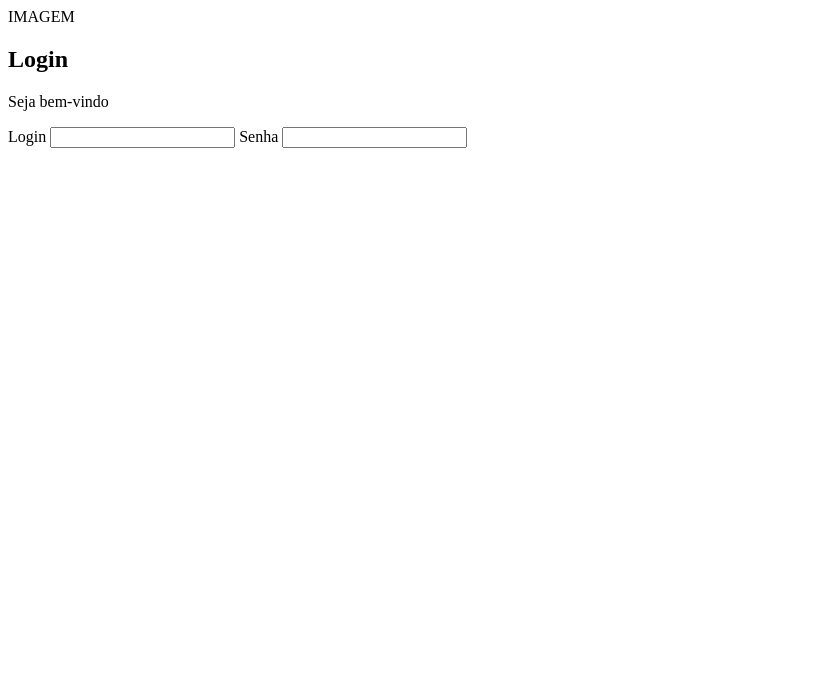
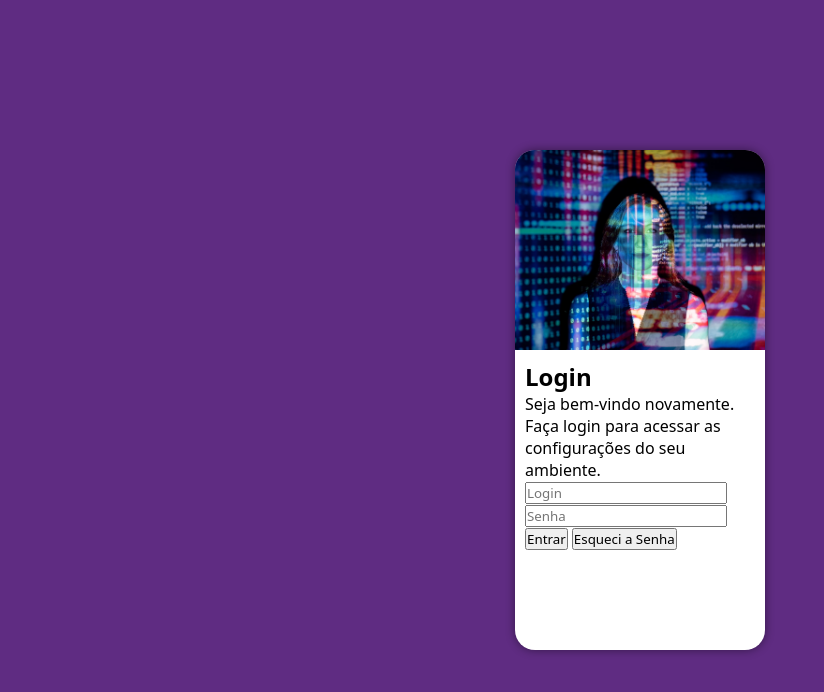
Before and after one commit to brenoviard/tela-login, a plain HTML site: page index.html in a window 1280 px wide. Shown: the whole page, without its empty margins (0-824 px from the left). Drawn offline with Linux system fonts and the light colour scheme.

Commit message:
versao mob

```diff
--- a/index.html
+++ b/index.html
@@ -11,18 +11,23 @@
     <main>
         <section id="login">
             <div id="imagem">
-                IMAGEM
+
             </div>
             <div id="formulario">
                 <h1>Login</h1>
                 <p>
-                    Seja bem-vindo
+                    Seja bem-vindo novamente. Faça login para acessar as configurações do seu ambiente.
                 </p>
                 <form action="login.php" method="post">
-                    <label for="user">Login</label>
-                    <input type="text" name="login" id="user">
-                    <label for="password">Senha</label>
-                    <input type="password" name="senha" id="password">
+                    <label for="user">
+                        <input type="text" name="login" id="user" placeholder="Login">
+                    </label>
+                    <label for="password">
+                        <input type="password" name="senha" id="password" placeholder="Senha">
+                    <p>
+                        <input id="entrar" type="submit" value="Entrar">
+                        <input id="recuperar" type="submit" value="Esqueci a Senha">
+                    </p>
                 </form>
             </div>
         </section>
--- /dev/null
+++ b/style/style-1.css
@@ -0,0 +1,88 @@
+@charset "utf-8";
+
+/*
+    Paleta de cores:
+        Verde: #49a09d
+        Lilás: #5f2c82
+*/
+:root{
+    --cor1: #49a09d;
+    --cor2: #5f2c82;
+}
+
+
+*{
+    margin: 0;
+    padding: 0;
+    font-family: Arial, Helvetica, sans-serif;
+    font-size: 1em;
+}
+
+body, html{
+    height: 100vh;
+}
+
+body{
+    background-color: var(--cor2) ;
+}
+
+section#login{
+    background-color: white;
+    width: 60vw;
+    height: 80vh;
+    margin: auto;
+    border-radius: 15px;
+    position: absolute;
+    top: 50%;
+    left: 50%;
+    transform: translate(-50%,-50%);
+}
+
+#imagem{
+    background: lightgray url(../imagens/tela-login.jpg) no-repeat bottom center;
+    background-size: cover;
+    height: 40%;
+    border-top-left-radius: 15px;
+    border-top-right-radius: 15px;
+}
+
+#formulario{
+    text-align: center;
+    padding: 10px;
+}
+
+#formulario > h1{
+    margin: 10px 0;
+    font-size: 2em;
+}
+
+#formulario > p{
+    text-align: center;
+    padding: 10px;
+}
+
+input{
+
+    margin-top: 5px;
+    width: 100%;
+    border-radius: 5px;
+    padding: 10px 0;
+}
+
+
+
+
+#entrar{
+    text-align: center;
+    margin-top: 5px;
+    background-color: var(--cor1);
+    color: white;
+    width: 100%;
+    border: none;
+    border-radius: 5px;
+}
+
+
+#recup{
+
+}
--- a/style/style.css
+++ b/style/style.css
@@ -5,3 +5,53 @@
         Verde: #49a09d
         Lilás: #5f2c82
 */
+:root {
+    --cor1: #49a09d;
+    --cor2: #5f2c82;
+}
+
+*{
+    font-family: system-ui, -apple-system, BlinkMacSystemFont, 'Segoe UI', Roboto, Oxygen, Ubuntu, Cantarell, 'Open Sans', 'Helvetica Neue', sans-serif;
+    margin: 0;
+    padding: 0;
+   box-sizing: border-box;
+}
+body,html{
+    background-color: var(--cor2);
+    height: 100vh;
+    width: 100vw;
+
+}
+
+main{
+    position: relative;
+    height: 100vh;
+    width: 100vw;
+}
+
+#login{
+    background-color: white;
+    width: 250px;
+    height: 500px;
+    border-radius: 20px;
+    box-shadow: 0px 0px 10px rgb(0,0,0, 0.45);
+    overflow: hidden;
+
+    position: absolute;
+    top: 50%;
+    left: 50%;
+    transform: translate(-50%, -50%);
+}
+
+#imagem{
+    display: block;
+    background: var(--cor2) url(../imagens/tela-login.jpg) no-repeat bottom center;
+    background-size: cover;
+    height: 200px;
+}
+
+#formulario{
+    display: block;
+    padding: 10px;
+
+}
```
